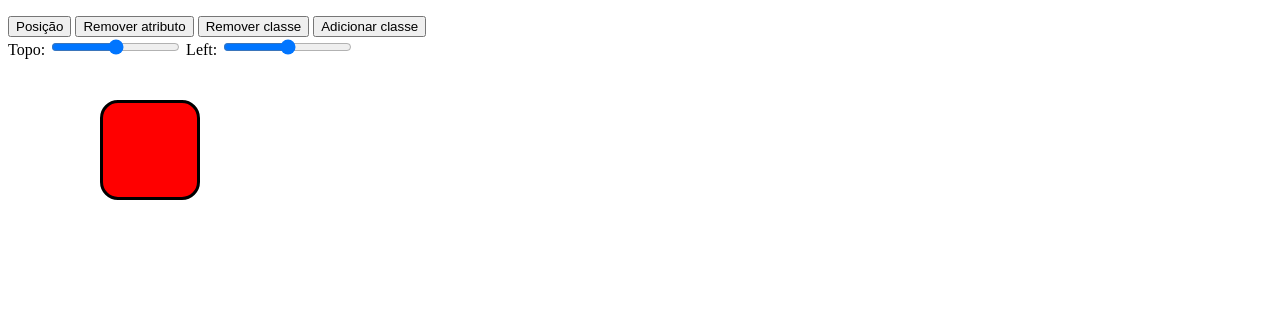
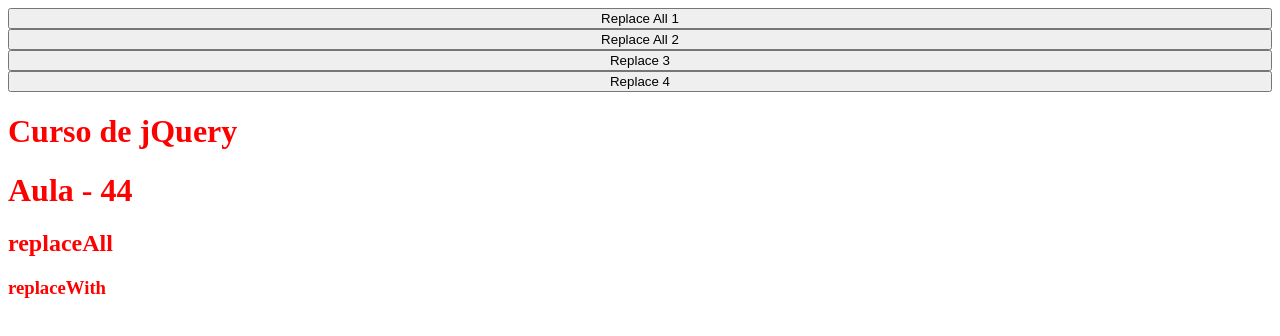
Before and after one commit to jao338/AulasJQuery, a website: page index.html in a window 1280 px wide. Drawn offline with nearby package versions, Linux system fonts and the light colour scheme.

Commit message:
44 - Usando as funções replaceAll e replaceWith

```diff
--- a/index.html
+++ b/index.html
@@ -9,19 +9,19 @@
 </head>
 <body>
 
-    <p>
-        <button id="btnPosicao">Posição</button>
-        <button id="btnRemoverAtributo">Remover atributo</button>
-        <button id="btnRemoverClasse">Remover classe</button>
-        <button id="btnAdicionarClasse">Adicionar classe</button>
-        <br>
-        <label>Topo:</label>
-        <input type="range" name="top" id="top" min="0" max="500">
-        <label>Left:</label>
-        <input type="range" name="left" id="left" min="0" max="500">
-    </p>
+    <div class="menu">
+        <button id="btnReplace1">Replace All 1</button>
+        <button id="btnReplace2">Replace All 2</button>
+        <button id="btnReplace3">Replace 3</button>
+        <button id="btnReplace4">Replace 4</button>
+    </div>
 
-    <div id="caixa" class="caixa borda" style="position: absolute; top: 100px; left: 100px; background-color: #f00;"></div>
+    <div>
+        <h1 class="cor">Curso de jQuery</h1>
+        <h1 class="cor">Aula - 44</h1>
+        <h2 class="cor">replaceAll</h2>
+        <h3 class="cor">replaceWith</h3>
+    </div>
 
     <script src="/src/js/script.js"></script>
 </body>
--- a/src/css/style.css
+++ b/src/css/style.css
@@ -1,18 +1,8 @@
-.caixa{
-    background-color: #ddd;
-    border: 1px solid #000;
-    border-radius: 12px;
-    display: flex;
-    justify-content: center;
-    align-items: center;
-    margin-right: 12px;
-    width: 100px;
-    height: 100px;
-    flex-wrap: wrap;
-    box-sizing: border-box;
+.cor{
+    color: #f00;
 }
 
-.borda{
-    border: 3px solid #000;
-    border-radius: 18px;
+.menu{
+    display: flex;
+    flex-direction: column;
 }
--- a/src/js/script.js
+++ b/src/js/script.js
@@ -1,43 +1,25 @@
-//  A função "position()" possui dois atributos que recuperam a posição do elemento
-//  A função "change()" aciona uma ação quando o valor do elemento é alterado
-//  A função "offset()" possui dois atributos que recuperam a posição do elemento. Com essa função também é possível alterar os valores das propriedades "top" e "left", diferentemente da função "position()"
-//  A função "removeAttr()" remove o atributo especificado
-//  A função "removeClass()" remove um ou mais classe(s) de um elemento
-$("#btnPosicao").click(() => {
+$("#btnReplace1").click((event) => {
 
-    let pt = $("#caixa").position().top
-    let pl = $("#caixa").position().left
-    let ot = $("#caixa").offset().top
-    let ol = $("#caixa").offset().left
-
-    alert("Position Top: " + pt + " | Position Left: " + pl)
-    alert("Offeset Top: " + ot + " | Offeset Left: " + ol)
-});
-
-$("#top").change((event) => {
-
-    let valor = document.getElementById(event.target.id).value
-
-    $("#caixa").offset({"top":valor})
+    $("<p>Esse texto foi adicionado com replaceAll()</p>").replaceAll(".cor")
 
 });
 
-$("#left").change((event) => {
+$("#btnReplace2").click((event) => {
 
-    let valor = document.getElementById(event.target.id).value
-
-    $("#caixa").offset({"left":valor})
+    $("<div>"+$(event.currentTarget).text()+"</div>").replaceAll(event.currentTarget)
 
 });
 
-$("#btnRemoverAtributo").click(() => {
+$("#btnReplace3").click((event) => {
 
-    $("#caixa").removeAttr("style")
+
+    $(".cor").replaceWith("<p>Texto trocado</p>")
 
 });
 
-$("#btnRemoverClasse").click(() => {
+$("#btnReplace3").click((event) => {
 
-    $("#caixa").removeClass("borda")
+
+    $(event.currentTarget).replaceWith("<div>"+$(event.currentTarget).text()+"</div>")
 
 });
```
